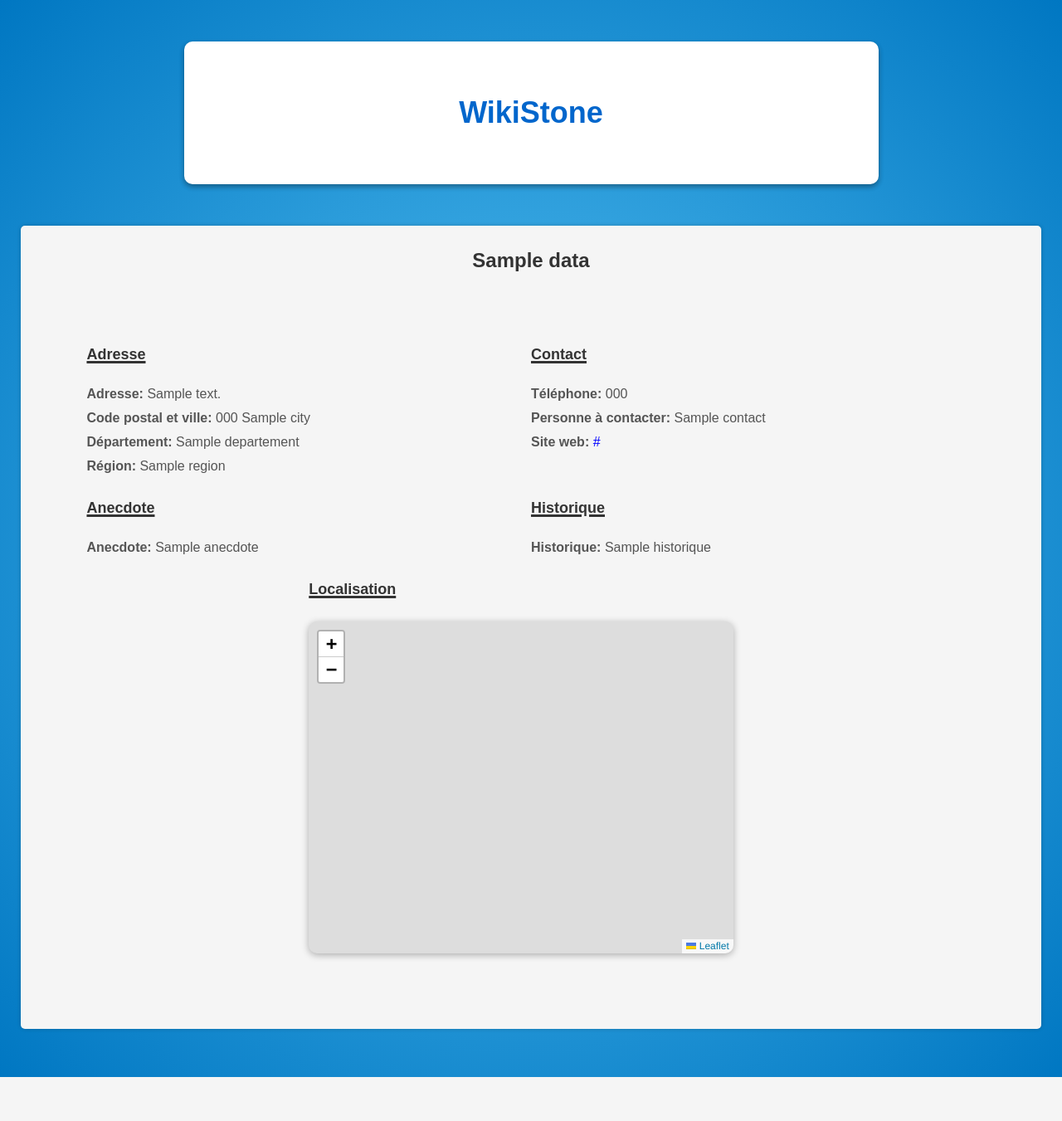
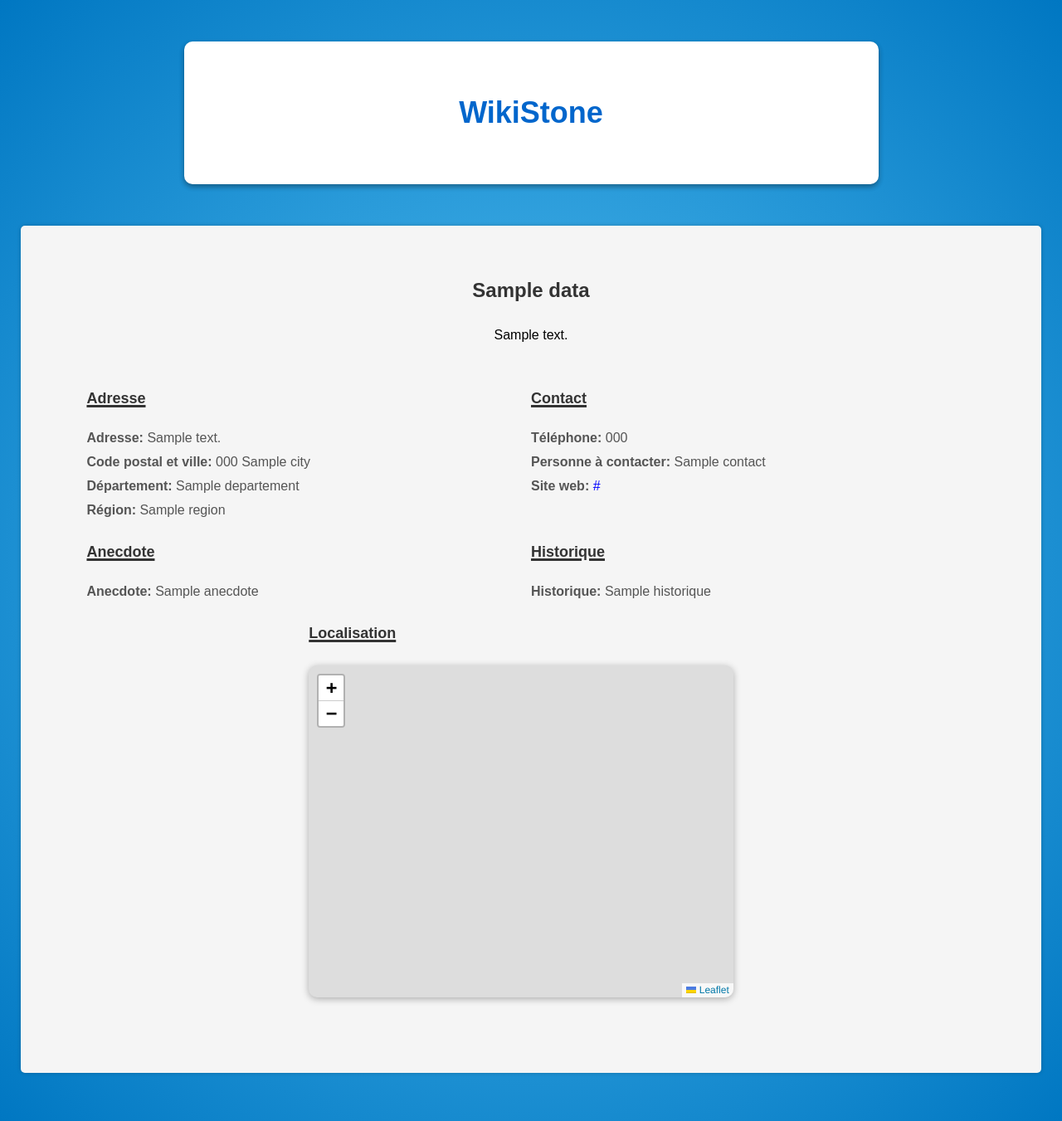
Before and after one commit to zestones/WikiStone, a Flask app: template wikibase/wikibase_interface/templates/item.html in a window 1280 px wide. Shown: the whole page at 83% size. Before the commit the page ends 1298 px from the top, so only its background shows below. Run offline with Flask 2, Linux system fonts and the light colour scheme; the template is opened without the code that fills it: most values are stand-ins (such as "Sample title", 1, 10 or a date in 2020); some libraries are stand-ins or nearby versions.

Commit message:
feat: display item description

```diff
--- a/wikibase/wikibase_interface/main.py
+++ b/wikibase/wikibase_interface/main.py
@@ -68,7 +68,8 @@ def display_item_page():
     item_id = request.args.get('id')
 
     item = py_wb.Item().get(entity_id=item_id)
+    description = item.description.get()
     claims = item.claims.to_dict()
 
     data, prop_label = parse_item_data(claims)
-    return render_template('item.html', data=data, prop_label=prop_label)
+    return render_template('item.html', data=data, prop_label=prop_label, description=description)
--- a/wikibase/wikibase_interface/static/css/item.css
+++ b/wikibase/wikibase_interface/static/css/item.css
@@ -9,11 +9,16 @@
 }
 
 .item-title {
-    margin-top: 8px;
-    margin-bottom: 20px;
     font-size: 24px;
     text-align: center;
     color: #333;
+    margin-top: 44px;
+}
+
+.description {
+    width: 65%;
+    margin: 31px auto;
+    text-align: center;
 }
 
 .item-info {
@@ -21,7 +26,6 @@
     flex-wrap: wrap;
     margin: 25px;
     justify-content: center;
-    margin-top: 63px;
     padding: 26px;
 }
 
--- a/wikibase/wikibase_interface/templates/item.html
+++ b/wikibase/wikibase_interface/templates/item.html
@@ -30,6 +30,9 @@
     </section>
     <div class="details-item-container">
       <h2 class="item-title">{{ data['Name'] }}</h2>
+      {% if description %}
+        <p class="description"> {{ description }} </p>
+      {% endif %}
       <div class="item-info">
         <div class="item-group">
           <h3 class="item-group-title">Adresse</h3>
```
